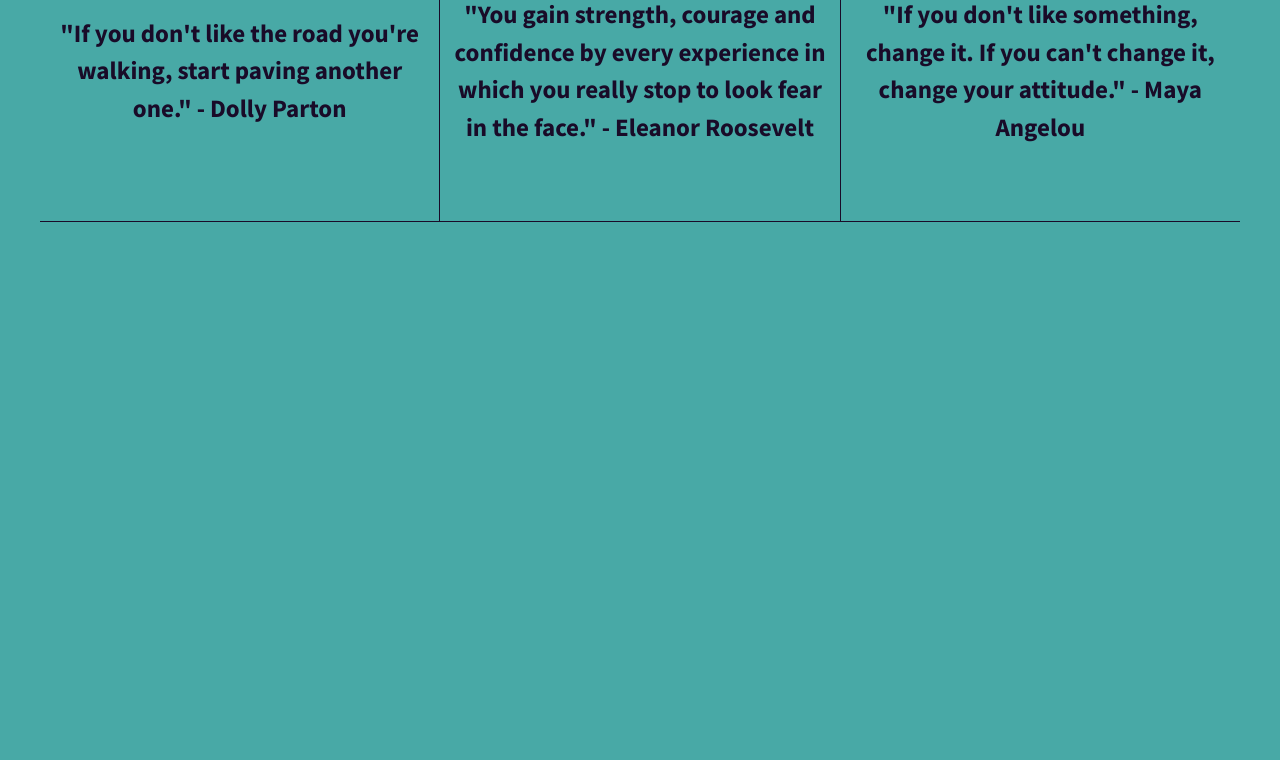
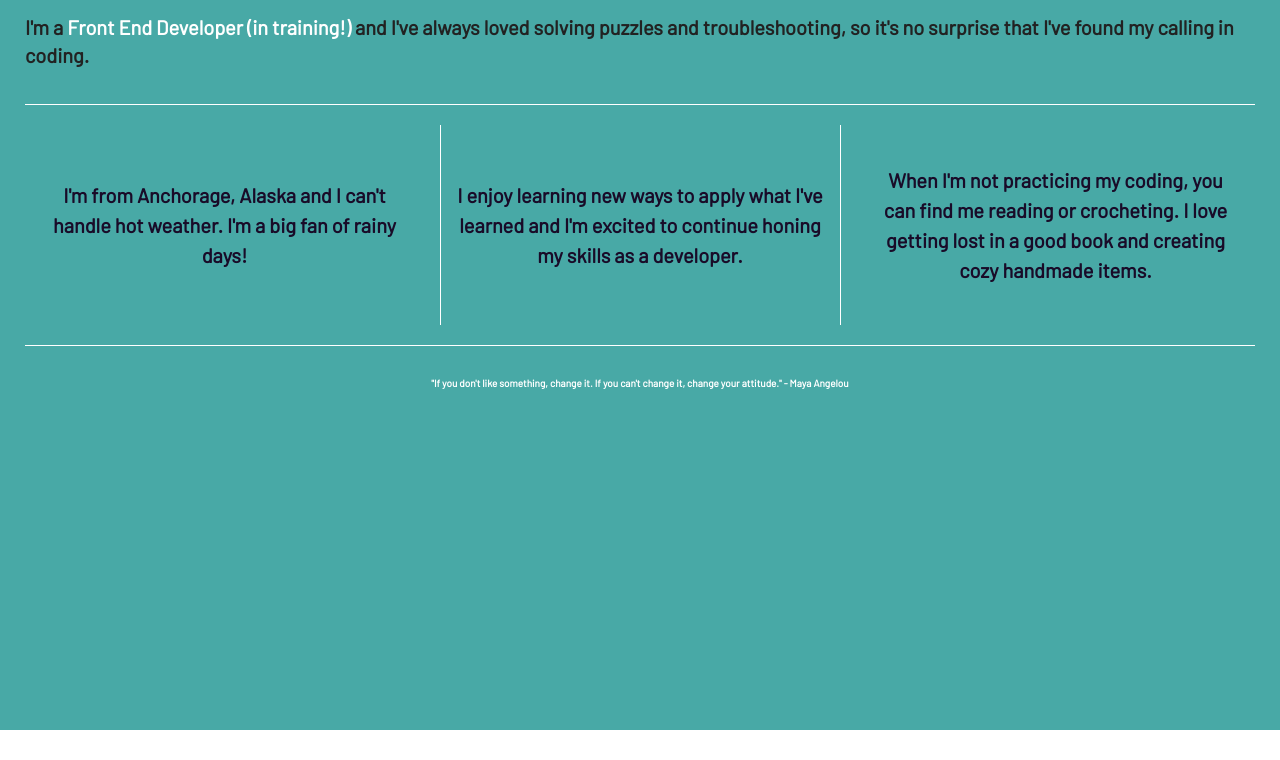
Before and after one commit to asazzam/divs-flexbox-starter, a plain HTML site: page index.html in a window 1280 px wide. Shown: the part 120-880 px from the top of the page. After the commit the page ends 850 px from the top, so only its background shows below. Drawn offline with nearby package versions, Linux system fonts and the light colour scheme.

Commit message:
Edited text and layout

```diff
--- a/css/main.css
+++ b/css/main.css
@@ -101,17 +101,18 @@ html {
 }
 
 body {
-  font-family: "Source Sans Pro", sans-serif;
+  font-family: "Barlow", sans-serif;
   background-color: #48a9a6;
-  padding: 2em;
+  padding: 1.25em;
   font-size: 1.25em;
   height: 100%;
 }
 
-.wrapper {
+.flex-container {
   /*add display:flex and set justify-content to space-between*/
   font-weight: 700;
   display: flex;
+  flex-flow: row wrap;
   justify-content: space-between;
 }
 
@@ -121,22 +122,47 @@ body {
   /*give the divs a width of 30%, add display:flex, set justify-content and align-items to center*/
   color: #190b28;
   line-height: 1.5em;
-  font-size: 1.25em;
+  font-size: 1em;
   text-align: center;
   background-color: #48a9a6;
-  height: 300px;
-  padding: 0 10px;
+  height: 200px;
+  margin-top: 20px;
+  padding: 0 15px;
   display: flex;
-  width: 33%;
+  width: 30%;
   justify-content: center;
   align-items: center;
-  border-top: 1px solid #190b28;
-  border-bottom: 1px solid #190b28;
 }
 
 .div-2 {
-  border-left: 1px solid #190b28;
-  border-right: 1px solid #190b28;
+  border-left: 1.5px solid #fff;
+  border-right: 1.5px solid #fff;
+}
+
+h1 {
+  margin-bottom: 5px;
+}
+
+main {
+  width: 100%;
+  margin-top: 0;
+  padding-bottom: 15px;
+  border-bottom: 1px solid #fff;
+}
+
+span {
+  color: #fff;
+}
+
+footer {
+  width: 100%;
+  color: #fff;
+  text-align: center;
+  font-size: 0.5em;
+  padding-top: 20px;
+  margin-top: 20px;
+  border-top: 1px solid #fff;
+  align-items: flex-end;
 }
 
 /* ==========================================================================
--- a/index.html
+++ b/index.html
@@ -3,7 +3,7 @@
   <head>
     <meta charset="utf-8" />
     <meta http-equiv="x-ua-compatible" content="ie=edge" />
-    <title>Make me into a grid!</title>
+    <title>About me!</title>
     <meta name="description" content="" />
     <meta name="viewport" content="width=device-width, initial-scale=1" />
 
@@ -23,6 +23,12 @@
       rel="stylesheet"
       type="text/css"
     />
+    <link rel="preconnect" href="https://fonts.googleapis.com" />
+    <link rel="preconnect" href="https://fonts.gstatic.com" crossorigin />
+    <link
+      href="https://fonts.googleapis.com/css2?family=Barlow&display=swap"
+      rel="stylesheet"
+    />
   </head>
   <body>
     <!--[if lt IE 8]>
@@ -32,26 +38,43 @@
         your experience.
       </p>
     <![endif]-->
+    <section class="flex-container">
+      <header>
+        <h1><span>Hey!</span> I'm Amanda.</h1>
+      </header>
+      <main>
+        <p>
+          I'm a <span>Front End Developer (in training!)</span> and I've always
+          loved solving puzzles and troubleshooting, so it's no surprise that
+          I've found my calling in coding.
+        </p>
+      </main>
 
-    <section class="wrapper">
       <div class="div-1">
         <p>
-          "If you don't like the road you're walking, start paving another one."
-          - Dolly Parton
+          I'm from Anchorage, Alaska and I can't handle hot weather. I'm a big
+          fan of rainy days!
         </p>
       </div>
       <div class="div-2">
         <p>
-          "You gain strength, courage and confidence by every experience in
-          which you really stop to look fear in the face." - Eleanor Roosevelt
+          I enjoy learning new ways to apply what I've learned and I'm excited
+          to continue honing my skills as a developer.
         </p>
       </div>
       <div class="div-3">
         <p>
+          When I'm not practicing my coding, you can find me reading or
+          crocheting. I love getting lost in a good book and creating cozy
+          handmade items.
+        </p>
+      </div>
+      <footer>
+        <p>
           "If you don't like something, change it. If you can't change it,
           change your attitude." - Maya Angelou
         </p>
-      </div>
+      </footer>
     </section>
 
     <script src="https://ajax.googleapis.com/ajax/libs/jquery/1.11.3/jquery.min.js"></script>
```
